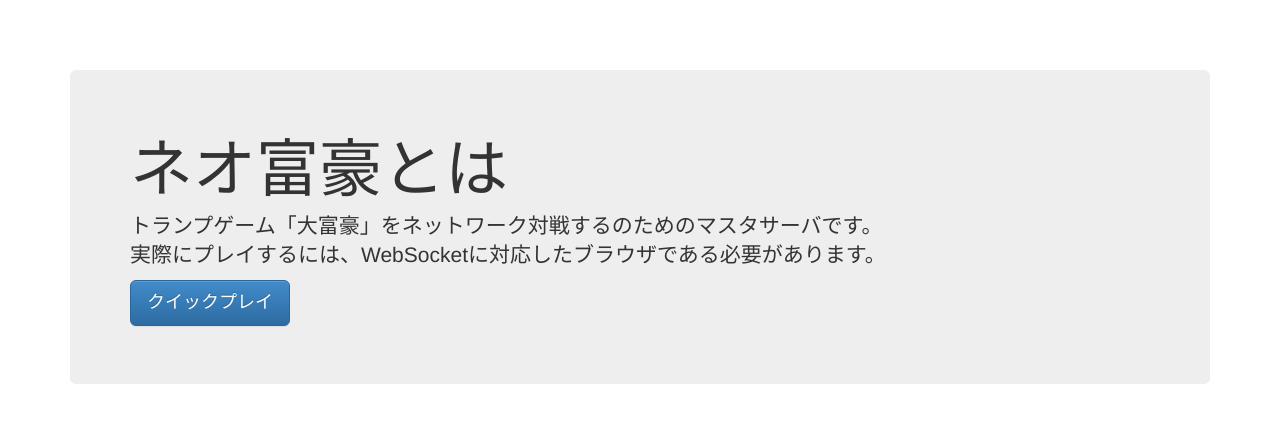
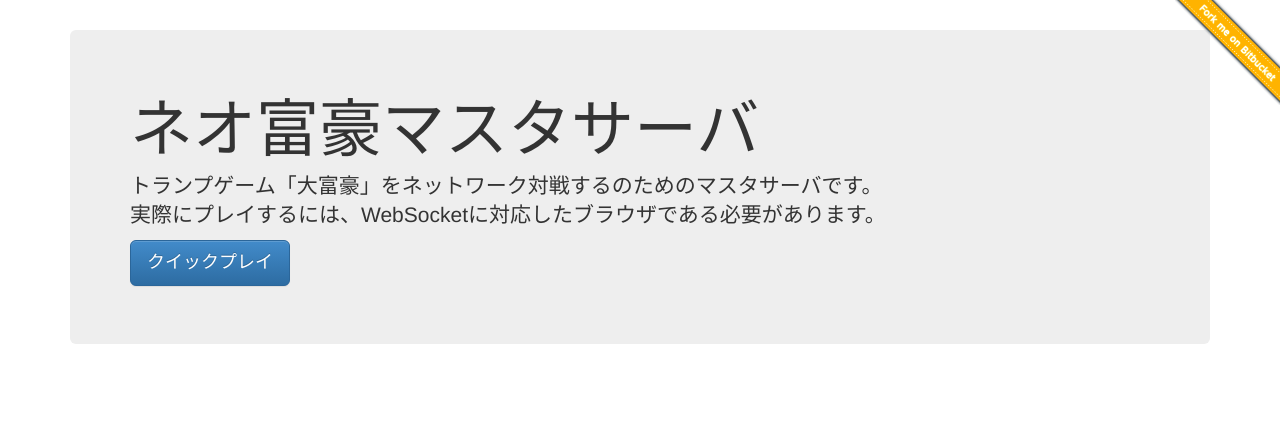
Before and after one commit to neogenia-jp/neof5, an ASP.NET MVC app: page / in a window 1280 px wide. Shown: the top 423 px of the page. Run offline with ASP.NET Core 8 and stand-ins for ASP.NET MVC 5, Linux system fonts and the light colour scheme; the project's own start-up code is not run, and a stand-in starts its controllers and pages; some libraries are stand-ins or nearby versions.

Commit message:
Fork me on bitbucket のショルダーマークを入れた

```diff
--- a/Daifugo/WebDaifugo/Content/Site.css
+++ b/Daifugo/WebDaifugo/Content/Site.css
@@ -1,4 +1,14 @@
 body {
     margin:0;
-	padding-top: 70px;
+	padding-top: 30px;
 }
+
+.fork-me-on-bitbucket {
+    background: url("/Content/imgs/fork_me_on_bitbucket.png") center;
+    background-size: 100% 100%;
+	width: 105px;
+	height: 105px;
+    position: fixed;
+    top: 0px;
+    right: 0px;
+}
--- a/Daifugo/WebDaifugo/Views/Home/Index.cshtml
+++ b/Daifugo/WebDaifugo/Views/Home/Index.cshtml
@@ -3,7 +3,7 @@
 }
 <div class="container">
     <div class="jumbotron">
-        <h1>ネオ富豪とは</h1>
+        <h1>ネオ富豪マスタサーバ</h1>
         <p>
             トランプゲーム「大富豪」をネットワーク対戦するのためのマスタサーバです。<br />
             実際にプレイするには、WebSocketに対応したブラウザである必要があります。
@@ -13,6 +13,7 @@
         </p>
         <p id="ng" style="display: none" class="danger">ご利用のブラウザは WebSocket 対応でないたプレイ出来ません。</p>
     </div>
+
 </div>
 
 @section Scripts{
--- a/Daifugo/WebDaifugo/Views/Shared/_Layout.cshtml
+++ b/Daifugo/WebDaifugo/Views/Shared/_Layout.cshtml
@@ -18,6 +18,7 @@
     <![endif]-->
   </head>
   <body>
+	<a class="fork-me-on-bitbucket" href="https://bitbucket.org/lobin_z0x50/daifugo" target="_blank"></a>
 
     @RenderBody()
 
--- a/Daifugo/WebDaifugo/WsHandlers/PlayerHandler.cs
+++ b/Daifugo/WebDaifugo/WsHandlers/PlayerHandler.cs
@@ -152,7 +152,7 @@ namespace WebDaifugo.WsHandlers
             Send(new WsProtocols.ProtocolData(playerNum, "ProcessTurn", ctx));
 
 			// タイマースタート
-            _startTimer(10000);
+            _startTimer(30*1000);
         }
 
         private System.Timers.Timer myTimer;
```
Also changed, not shown: Daifugo/WebDaifugo/Content/imgs/fork_me_on_bitbucket.png (added), Daifugo/WebDaifugo/WebDaifugo.csproj.
